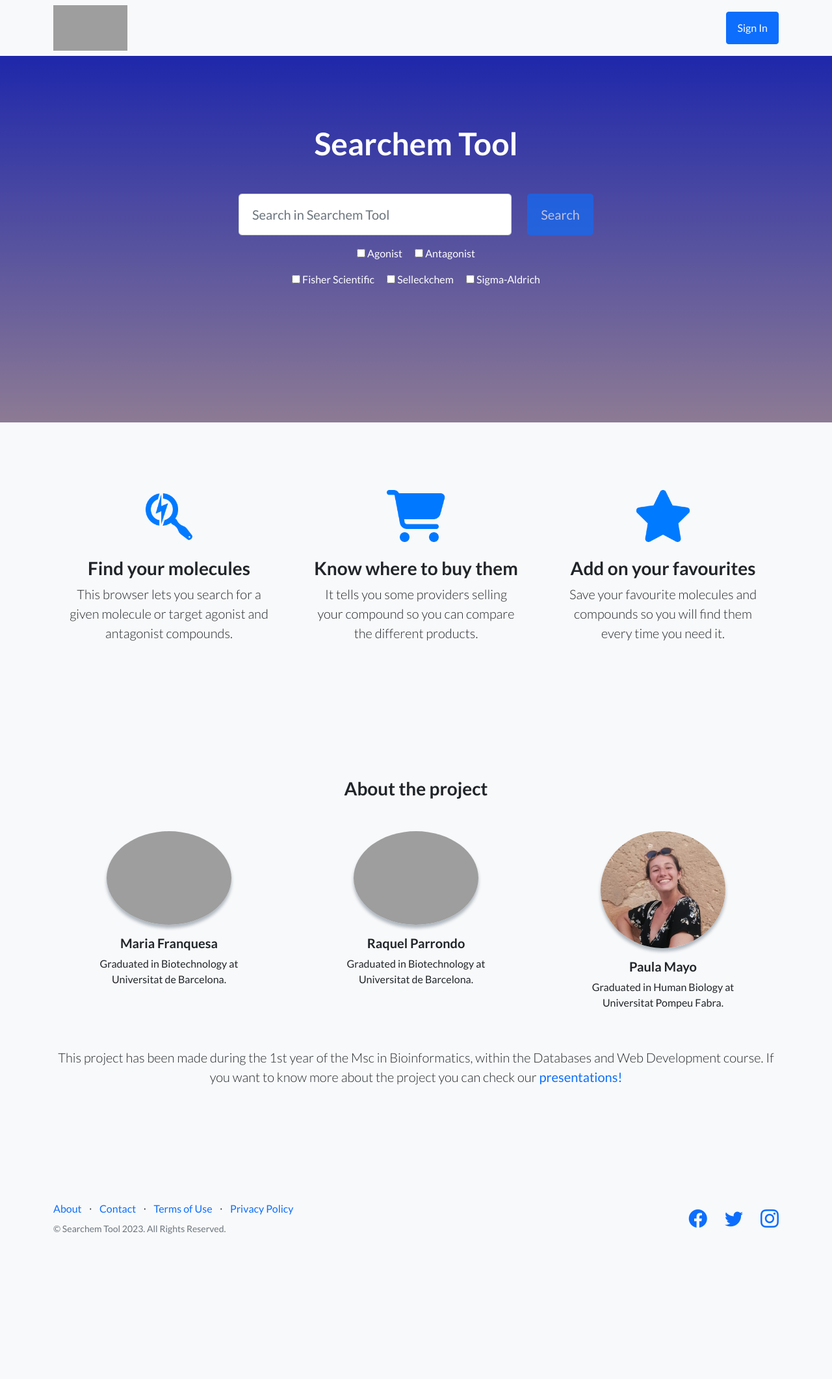
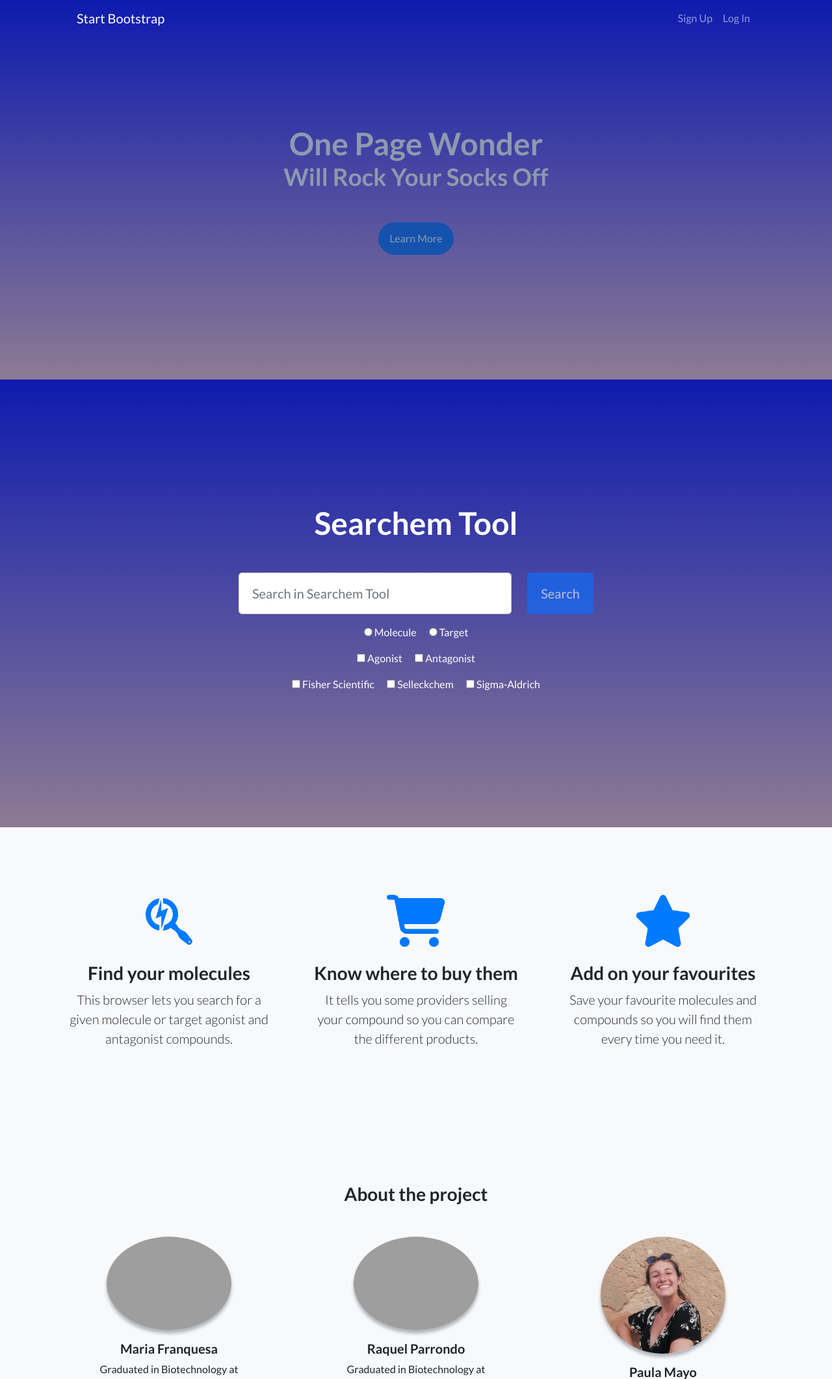
Before and after one commit to pmayog/searchemtool, a Flask app: page / in a window 1280 px wide. Shown: the top 2122 px of the page at 65% size. Before the commit the page ends 1899 px from the top, so only its background shows below. Run offline with Flask 2, Linux system fonts and the light colour scheme; some libraries are stand-ins or nearby versions; grey boxes are pictures that could not be loaded.

Commit message:
Update index.html

```diff
--- a/templates/index.html
+++ b/templates/index.html
@@ -1,20 +1,56 @@
-{% extends './layout.html' %}
-
-{% block title %} Searchem Tool {% endblock %}
-
-{% block nav %}
-<!-- Navigation-->
-<nav class="navbar navbar-light navbar-expand-lg bg-light fixed-top" id="mainNav">
-    <div class="container">
-        <a href="/"><img class="navbar-brand" src="../static/icons/modified_tranparent_logo.svg" width="114" height="70" alt="..." style="margin-left: 0%;"></img></a>
-        <a class="btn btn-primary" href="/signin">Sign In</a>
-        </div>
-    </div>
-</nav>
-{% endblock %}
+<!DOCTYPE html>
+<html lang="en">
+    <head>
+        <meta charset="utf-8" />
+        <meta name="viewport" content="width=device-width, initial-scale=1, shrink-to-fit=no" />
+        <meta name="description" content="" />
+        <meta name="author" content="" />
+        <title>One Page Wonder - Start Bootstrap Template</title>
+        <link rel="icon" type="image/x-icon" href="assets/favicon.ico" />
+        <!-- Font Awesome icons (free version)-->
+        <script src="https://use.fontawesome.com/releases/v6.1.0/js/all.js" crossorigin="anonymous"></script>
+        <!-- Google fonts-->
+        <link href="https://fonts.googleapis.com/css?family=Catamaran:100,200,300,400,500,600,700,800,900" rel="stylesheet" />
+        <link href="https://fonts.googleapis.com/css?family=Lato:100,100i,300,300i,400,400i,700,700i,900,900i" rel="stylesheet" />
+        <!-- Core theme CSS (includes Bootstrap)-->
+        <link href="../css/styles.css" rel="stylesheet" />
+    </head>
+    <body id="page-top">
+        <!-- Navigation-->
+        <nav class="navbar navbar-expand-lg navbar-dark navbar-custom fixed-top">
+            <div class="container px-5">
+                <a class="navbar-brand" href="#page-top">Start Bootstrap</a>
+                <button class="navbar-toggler" type="button" data-bs-toggle="collapse" data-bs-target="#navbarResponsive" aria-controls="navbarResponsive" aria-expanded="false" aria-label="Toggle navigation"><span class="navbar-toggler-icon"></span></button>
+                <div class="collapse navbar-collapse" id="navbarResponsive">
+                    <ul class="navbar-nav ms-auto">
+                        <li class="nav-item"><a class="nav-link" href="#!">Sign Up</a></li>
+                        <li class="nav-item"><a class="nav-link" href="#!">Log In</a></li>
+                    </ul>
+                </div>
+            </div>
+        </nav>
 
 {% block masthead %}
 <!-- Masthead-->
+
+<body id="page-top">
+
+    <!-- Header-->
+    <header class="masthead text-center text-white">
+        <div class="masthead-content">
+            <div class="container px-5">
+                <h1 class="masthead-heading mb-0">One Page Wonder</h1>
+                <h2 class="masthead-subheading mb-0">Will Rock Your Socks Off</h2>
+                <a class="btn btn-primary btn-xl rounded-pill mt-5" href="#scroll">Learn More</a>
+            </div>
+        </div>
+        <div class="bg-circle-1 bg-circle"></div>
+        <div class="bg-circle-2 bg-circle"></div>
+        <div class="bg-circle-3 bg-circle"></div>
+        <div class="bg-circle-4 bg-circle"></div>
+    </header>
+
+
 <header class="masthead">
     <div class="container position-relative">
         <div class="row justify-content-center cb1">
@@ -35,19 +71,26 @@
                         <p></p>
                         <div class="checkbox mb-3 text-white">
                             <label>
-                                <input type="checkbox" name="agonist"> Agonist
+                                <input type="radio" name="type" value="molecule"> Molecule
                             </label>
                             <label>
-                                <input type="checkbox" name="antagonist" class="ms-3"> Antagonist
+                                <input type="radio" name="type" value="target" class="ms-3"> Target
                             </label>
                             <p></p>
                             <label>
-                                <input type="checkbox" name="fisher"> Fisher Scientific
+                                <input type="checkbox" name="agonist" value=""> Agonist
                             </label>
                             <label>
-                               <input type="checkbox" name="selleckchem" class="ms-3"> Selleckchem
+                                <input type="checkbox" name="antagonist" value="" class="ms-3"> Antagonist
+                            </label>
+                            <p></p>
                             <label>
-                                  <input type="checkbox" name="sigma" class="ms-3"> Sigma-Aldrich
+                                <input type="checkbox" name="fisher" value=""> Fisher Scientific
+                            </label>
+                            <label>
+                               <input type="checkbox" name="selleckchem" value="" class="ms-3"> Selleckchem
+                            <label>
+                                  <input type="checkbox" name="sigma" value="" class="ms-3"> Sigma-Aldrich
                             </label>
                         </div>
                     </form>
@@ -87,7 +130,6 @@
                 </div>
             </div>
         </section>
-        {{ data }}
         <!-- Testimonials-->
         <section class="testimonials text-center bg-light">
             <div class="container">
```
